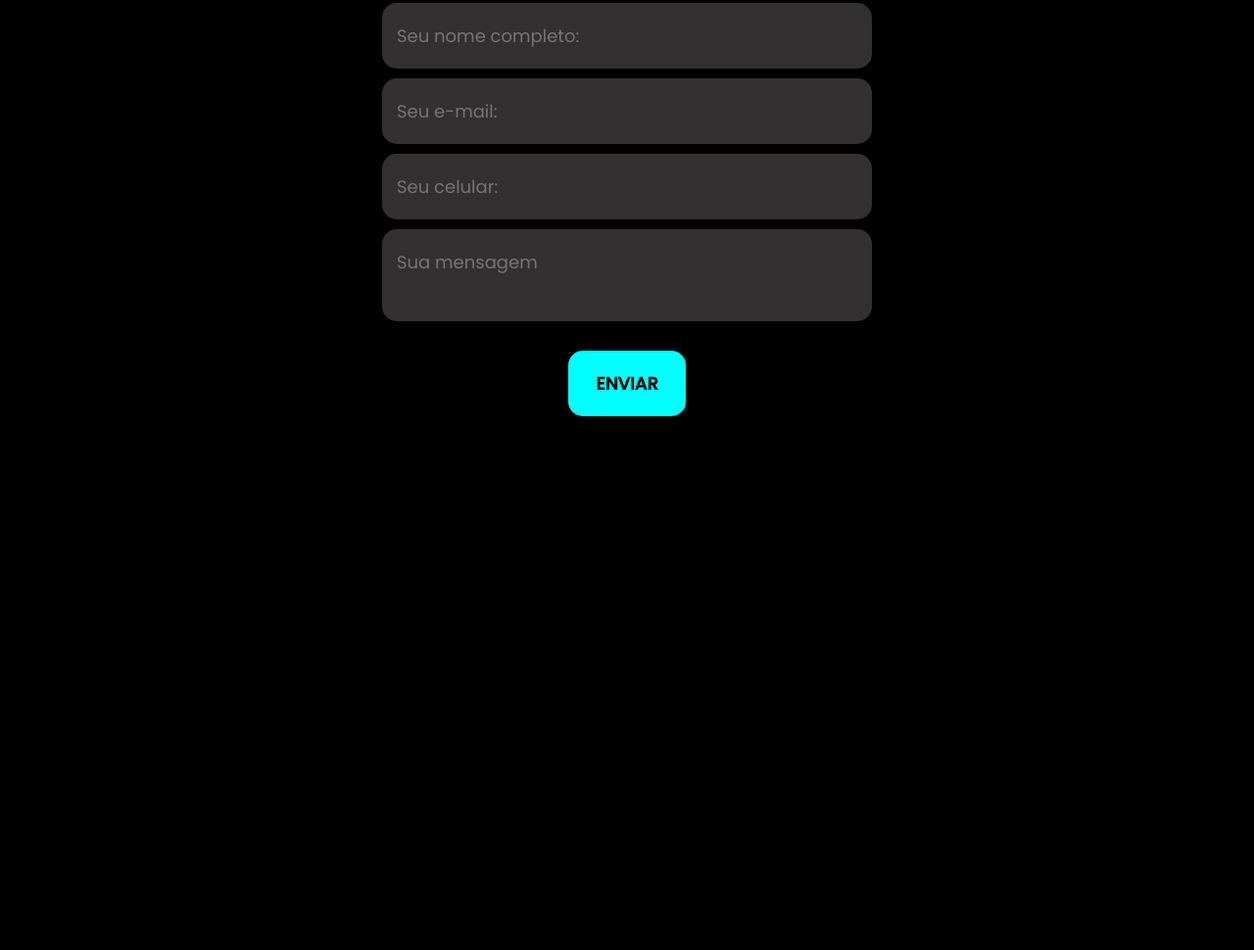
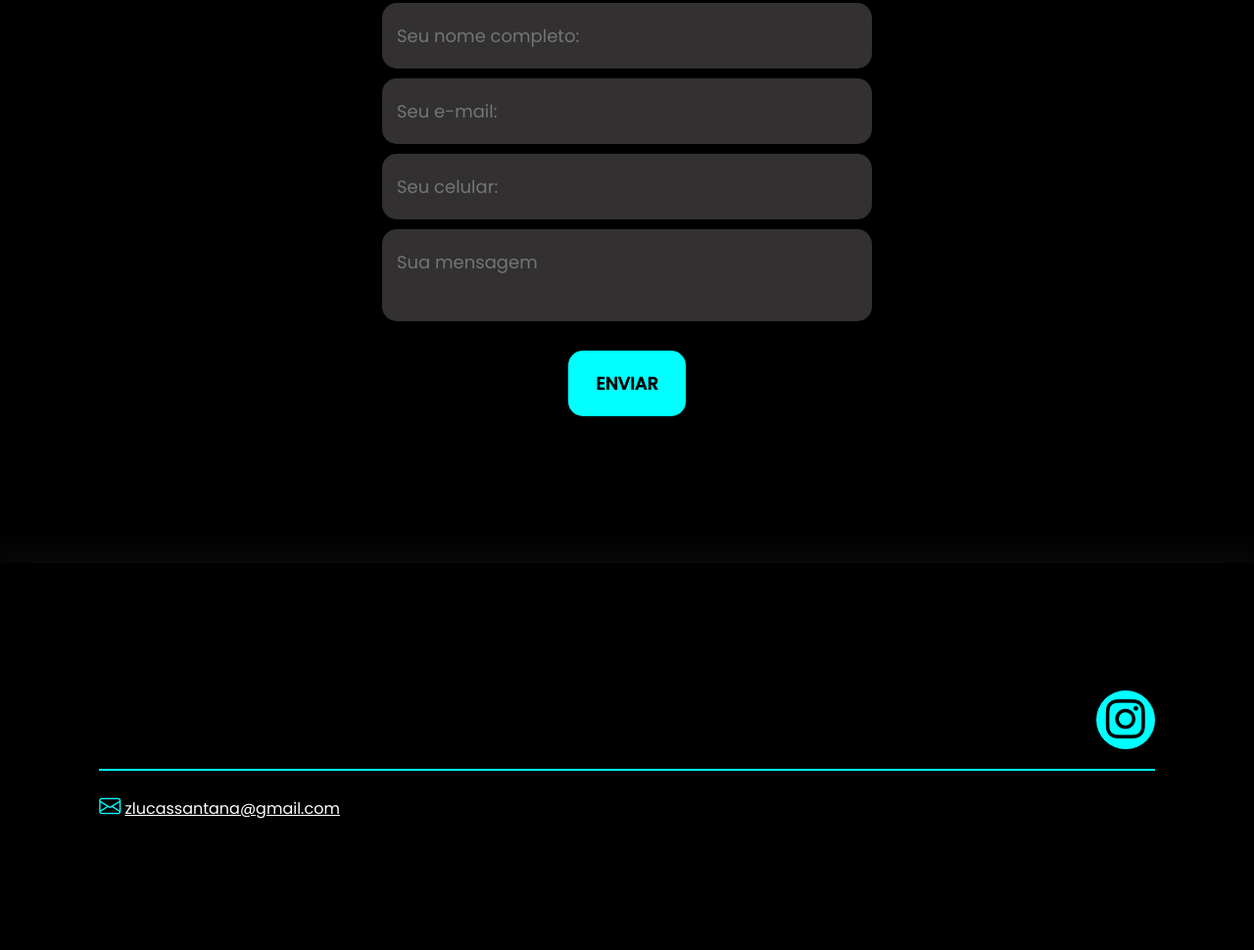
Before and after one commit to LucasSantana17/portf-lio, a plain HTML site: page index.html in a window 1280 px wide. Shown: the part 2944-3914 px from the top of the page at 98% size. Before the commit the page ends 3539 px from the top, so only its background shows below. Drawn offline with nearby package versions, Linux system fonts and the light colour scheme.

Commit message:
finalizando

```diff
--- a/index.html
+++ b/index.html
@@ -141,11 +141,30 @@
                     <input type="text" name="" id="" placeholder="Seu nome completo:" required>
                     <input type="text" name="" id="" placeholder="Seu e-mail:" required>
                     <input type="text" name="" id="" placeholder="Seu celular:">
-                    <textarea name="" id="" placeholder="Sua mensagem" required></textarea>
+                    <textarea name="msg" id="#" placeholder="Sua mensagem" required></textarea>
                     <div class="btn-enviar"><input type="submit" value="ENVIAR"></div>
                 </form>
             </div>
         </section>
+
+        <footer>
+            <div class="Interface">
+                <div class="line-footer">
+                    <div class="flex">
+                        <div class="logo-footer">
+
+                        </div>
+                        <div class="btn-social">
+                            <a href="#"><button><i class="bi bi-instagram"></i></button></a>
+                        </div>
+                    </div>
+                </div>
+                <div class="line-footer borda">
+                    <p><i class="bi bi-envelope"></i> <a
+                            href="mailto:zlucassantana@gmail.com">zlucassantana@gmail.com</a></p>
+                </div>
+            </div>
+        </footer>
     </main>
 
 </body>
--- a/style.css
+++ b/style.css
@@ -26,6 +26,7 @@ h2.titulo{
     font-size: 28px;
     text-align: center;
 }
+
 h2.titulo span{
     color:cyan;
 }
@@ -38,10 +39,11 @@ h2.titulo span{
     border-radius: 30px;
     border:0;
 }
-  button:hover, form .btn-enviar input:hover{
+
+button:hover, form .btn-enviar input:hover{
     box-shadow: 0px 0px 8px cyan;
     transform: scale(1.05);
-    transition: 1s;
+    transition: 1.5s;
 }
 
 /* cabecalho */
@@ -50,7 +52,7 @@ header {
     padding: 40px 4%;
 }
 
-header>.Interface {
+header .Interface {
     display: flex;
     align-items: center;
     justify-content: space-between;
@@ -66,7 +68,6 @@ header a {
 header a:hover{
     color:white;
     transform: scale(1.05);
-
 }
 
 header nav ul {
@@ -123,6 +124,7 @@ section.topo-site .flex{
 }
 
 /* Especialidades */
+
 section .especialidades{
     padding:100px 4%;
 }
@@ -172,6 +174,7 @@ section.sobre .flex{
 .sobre .txt-sobre h2{
     font-size: 30px;
 }
+
 .sobre .txt-sobre h2 span{
     color:cyan;
     display: block;
@@ -184,7 +187,7 @@ section.sobre .flex{
     text-align: justify;
 }
 
-.sobre .txt-sobre .btn-social button{
+.btn-social button{
     width: 60px;
     height: 60px;
     border-radius: 50%;
@@ -198,7 +201,7 @@ section.sobre .flex{
 
 section.portifolio{
     padding: 100px 4%;
-    box-shadow: 0 0 40px 10px rgba(39, 34, 34, 0.363);
+    box-shadow: 0 0 40px 10px rgba(68, 67, 67, 0.562);
 }
 
 section.portifolio .flex{
@@ -278,7 +281,7 @@ form textarea{
 }
 
 form .btn-enviar{
-    margin: 20px;
+    margin-top: 20px;
     text-align: center;
 }
 
@@ -290,3 +293,31 @@ form .btn-enviar input{
     cursor: pointer;
     transition: 1.2s;
 }
+
+/* RODAPÉ */
+
+footer{
+    padding: 60px 4%;
+    box-shadow: 0 0 40px 10px rgba(39, 34, 34, 0.363);
+}
+
+footer .flex{
+    justify-content: space-between;
+}
+
+footer .line-footer{
+    padding: 20px 0;
+}
+
+.borda{
+    border-top: 2px solid cyan;
+}
+
+footer .line-footer p i{
+    color:cyan;
+    font-size: 22px;
+}
+
+footer .line-footer p a{
+    color: white;
+}
```
